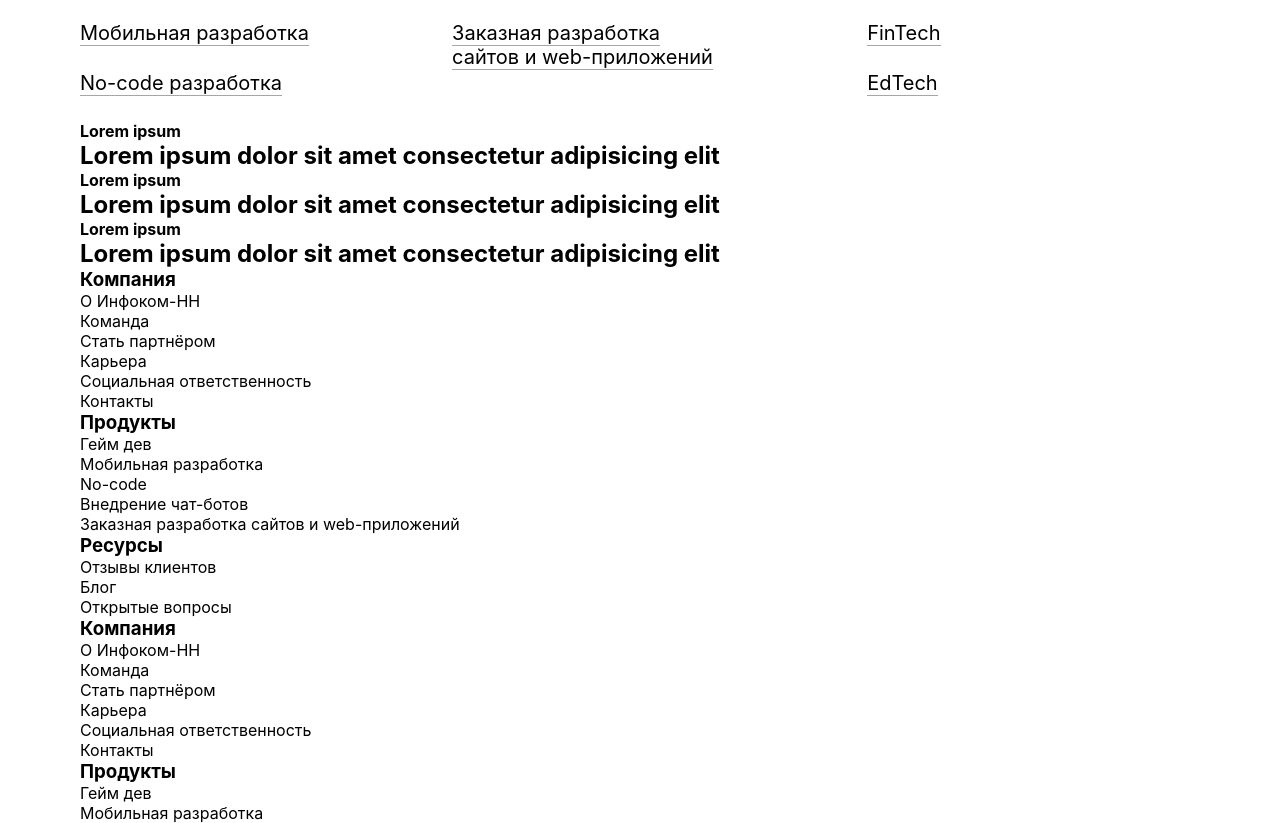
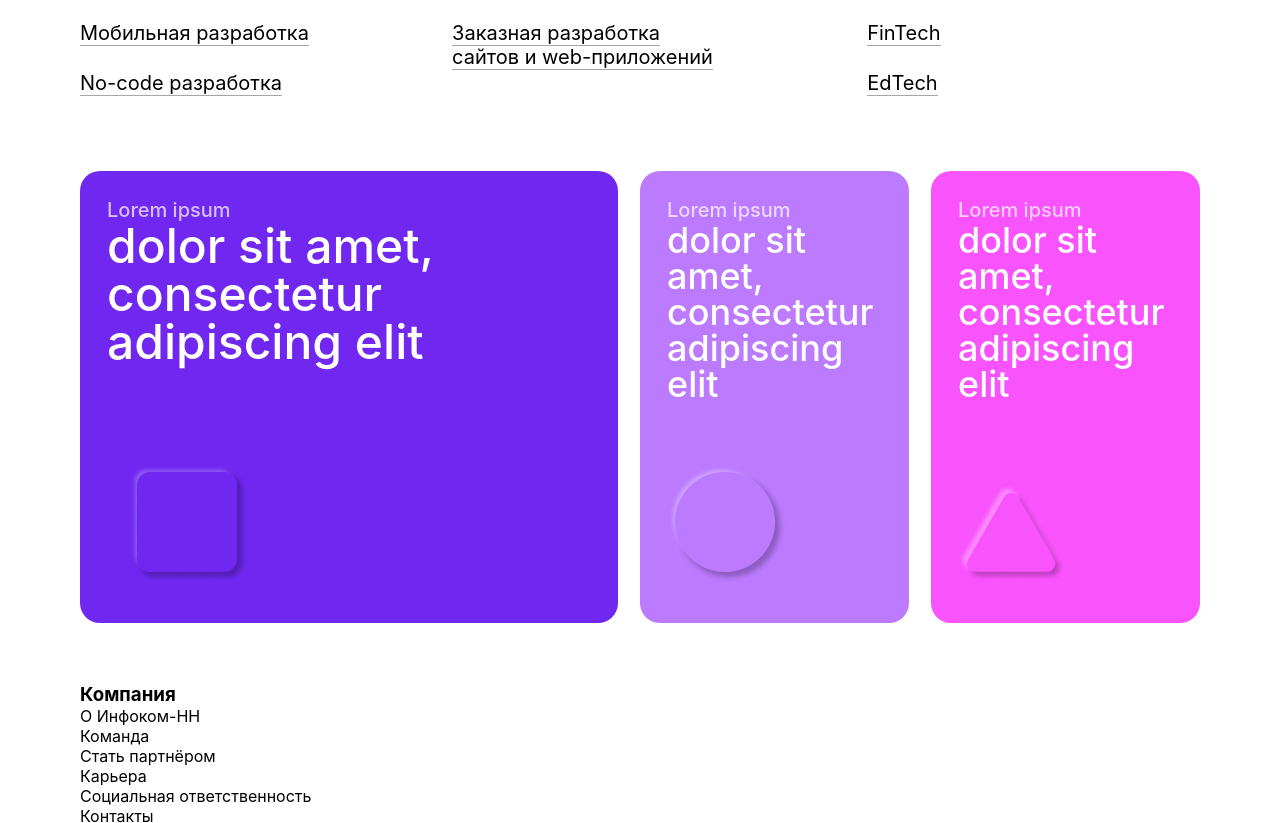
Before and after one commit to Ejoktank/infocom, a React app: page / in a window 1280 px wide. Shown: the part 460-1283 px from the top of the page. Built offline with nearby package versions, Linux system fonts and the light colour scheme.

Commit message:
cards desctop

```diff
--- a/src/App.less
+++ b/src/App.less
@@ -1,3 +1,19 @@
+/* --------- */
+/* VARIABLES */
+/* --------- */
+
+@max1200: ~'(max-width: 1200px)';
+
+#cardsColors() {
+  first: #7027F0;
+  second: #BC7AFE;
+  third: #F953FD;
+}
+
+/* -------- */
+/* -COMMON- */
+/* -------- */
+
 * {
   box-sizing: border-box;
   margin: 0;
@@ -25,7 +41,7 @@ a {
   margin-left: auto;
   margin-right: auto;
 
- @media (max-width: 1200px) {
+ @media @max1200 {
   background-color: aquamarine;
  }
 }
@@ -103,3 +119,61 @@ a {
   font-size: 20px;
   border-bottom: 1px solid #A6A6A6;
 }
+
+/* ------- */
+/* -CARDS- */
+/* ------- */
+
+.main_page-cards {
+  margin-top: 50px;
+  margin-bottom: 60px;
+}
+
+.cards-container {
+  height: 452px;
+  display: grid;
+  column-gap: 22px;
+  grid-template-columns: 2fr 1fr 1fr;
+  align-items: start;
+}
+
+.card {
+  width: 100%;
+  height: 100%;
+  padding: 27px;
+
+  color: white;
+  border-radius: 20px;
+  background-repeat: no-repeat;
+  background-position: left 28px bottom 40px;
+}
+
+.card-1 {
+  background-color: #cardsColors[first];
+  background-image: url(./img/Rect.png);
+  background-position: left 50px bottom 40px;
+}
+.card-2 {
+  background-color: #cardsColors[second];
+  background-image: url(./img/Ellipse.png);
+}
+.card-3 {
+  background-color: #cardsColors[third];
+  background-image: url(./img/Polygon.png);
+}
+
+.card_subheader {
+  font-weight: 500;
+  font-size: 20px;
+  color: #FFFFFFB5;
+}
+
+.card_header {
+  font-weight: 500;
+  font-size: 36px;
+  line-height: 1;
+}
+
+.card-1 .card_header {
+  font-size: 48px;
+}
--- a/src/MainPageCards.jsx
+++ b/src/MainPageCards.jsx
@@ -4,17 +4,25 @@ export function MainPageCards() {
   return (
     <section className="main_page-cards">
       <div className="container">
-        <div className="card">
+        <div className="cards-container">
+          <div className="card card-1">
             <h4 className="card_subheader">Lorem ipsum</h4>
-            <h2 className="card_header">Lorem ipsum dolor sit amet consectetur adipisicing elit</h2>
-        </div>
-        <div className="card">
+            <h2 className="card_header">
+              dolor sit amet, consectetur adipiscing elit
+            </h2>
+          </div>
+          <div className="card card-2">
             <h4 className="card_subheader">Lorem ipsum</h4>
-            <h2 className="card_header">Lorem ipsum dolor sit amet consectetur adipisicing elit</h2>
-        </div>
-        <div className="card">
+            <h2 className="card_header">
+              dolor sit amet, consectetur adipiscing elit
+            </h2>
+          </div>
+          <div className="card card-3">
             <h4 className="card_subheader">Lorem ipsum</h4>
-            <h2 className="card_header">Lorem ipsum dolor sit amet consectetur adipisicing elit</h2>
+            <h2 className="card_header">
+              dolor sit amet, consectetur adipiscing elit
+            </h2>
+          </div>
         </div>
       </div>
     </section>
```
